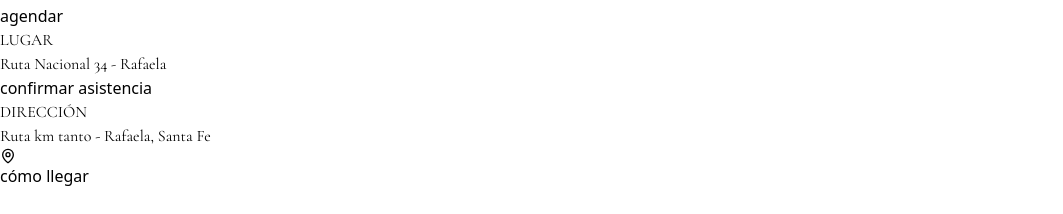
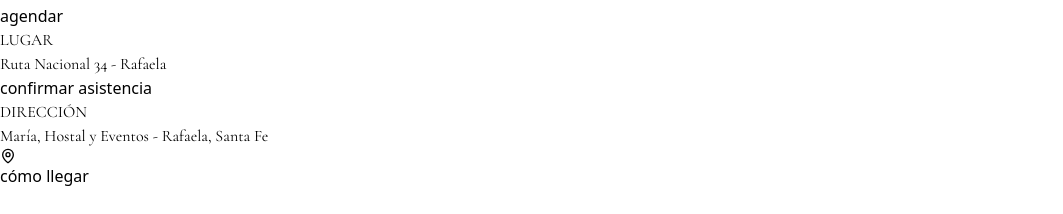
Before and after one commit to juanmeyer94/casamiento, a Next.js app: page /casamiento in a window 1280 px wide. Shown: the part 1347-1561 px from the top of the page, without its empty margins (0-1063 px from the left). Built offline with nearby package versions, Linux system fonts and the light colour scheme; no server answers; a web font is replaced by a local one.

Commit message:
Fix: change address direction

```diff
--- a/src/components/Modulos/LugarYHorarios.jsx
+++ b/src/components/Modulos/LugarYHorarios.jsx
@@ -222,7 +222,7 @@ export default function GeneralInfo() {
           <p
             className={`${cormorant.className} text-[#2e2c2b] text-xl font-medium mb-4`}
           >
-            Ruta km tanto - Rafaela, Santa Fe
+            María, Hostal y Eventos - Rafaela, Santa Fe
           </p>
           <button
             className="bg-white text-black border-2 border-black py-2 px-6 rounded-full hover:bg-gray-100 hover:scale-105 hover:shadow-xl transform transition-all duration-300 text-base font-semibold lowercase tracking-wide shadow-lg"
```
